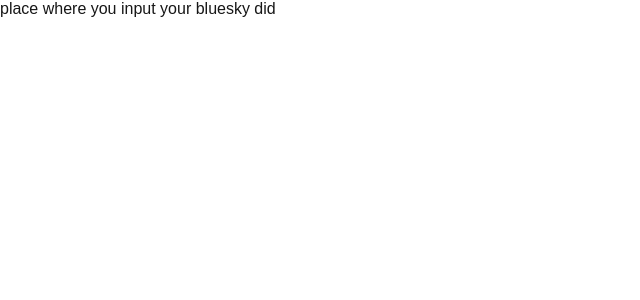
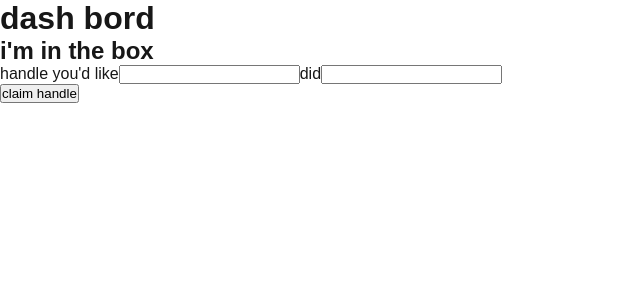
Before and after one commit to zyplos/bluesky-handles-kiosk, a Next.js app: page /dashboard in a window 1280 px wide. Shown: the top 300 px of the page, without its empty margins (0-640 px from the left). Built offline with nearby package versions, Linux system fonts and the light colour scheme; no server answers; sample sign-in values are in the browser's storage.

Commit message:
simple dashboard form made

```diff
--- /dev/null
+++ b/app/dashboard/actions.ts
@@ -0,0 +1,19 @@
+"use server";
+
+export interface HandleFormState {
+  message: string;
+  errors: string[];
+}
+
+export async function updateHandle(
+  initialState: HandleFormState,
+  formData: FormData
+) {
+  const handle = formData.get("handleString");
+  const did = formData.get("didString");
+
+  console.log("initialState", initialState);
+  console.log("formData", formData);
+
+  return { message: `claimed ${handle}`, errors: [] };
+}
--- /dev/null
+++ b/app/dashboard/form.tsx
@@ -0,0 +1,35 @@
+"use client";
+
+import { useActionState } from "react";
+import { updateHandle, type HandleFormState } from "./actions";
+
+const initialState = {
+  message: "",
+  errors: [],
+};
+
+export function HandleForm() {
+  // use https://stackoverflow.com/a/79271939 and not the next docs
+  const [state, formAction, pending] = useActionState<
+    HandleFormState,
+    FormData
+  >(updateHandle, initialState);
+
+  return (
+    <form action={formAction}>
+      <h2>i'm in the box</h2>
+
+      <label htmlFor="handleString">handle you'd like</label>
+      <input type="text" id="handleString" name="handleString" required />
+
+      <label htmlFor="didString">did</label>
+      <input type="text" id="didString" name="didString" required />
+
+      <p aria-live="polite">{state.message}</p>
+
+      <button type="submit" disabled={pending}>
+        claim handle
+      </button>
+    </form>
+  );
+}
--- a/app/dashboard/page.tsx
+++ b/app/dashboard/page.tsx
@@ -1,3 +1,18 @@
-export default function DashboardPage() {
-  return <div>place where you input your bluesky did</div>;
+import { auth } from "@/internals/auth";
+import { redirect } from "next/navigation";
+import { HandleForm } from "./form";
+
+export default async function DashboardPage() {
+  const session = await auth();
+  if (!session) {
+    return redirect("/");
+  }
+
+  return (
+    <div>
+      <h1>dash bord</h1>
+
+      <HandleForm />
+    </div>
+  );
 }
--- a/components/SignInButton/index.tsx
+++ b/components/SignInButton/index.tsx
@@ -5,7 +5,7 @@ export default function SignInButton() {
     <form
       action={async () => {
         "use server";
-        await signIn("discord");
+        await signIn("discord", { redirectTo: "/dashboard" });
       }}
     >
       <button type="submit">Sign in with Discord</button>
```
